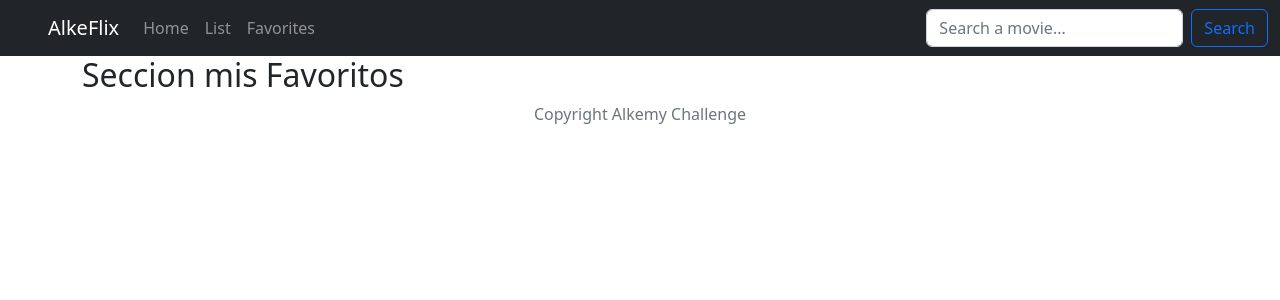
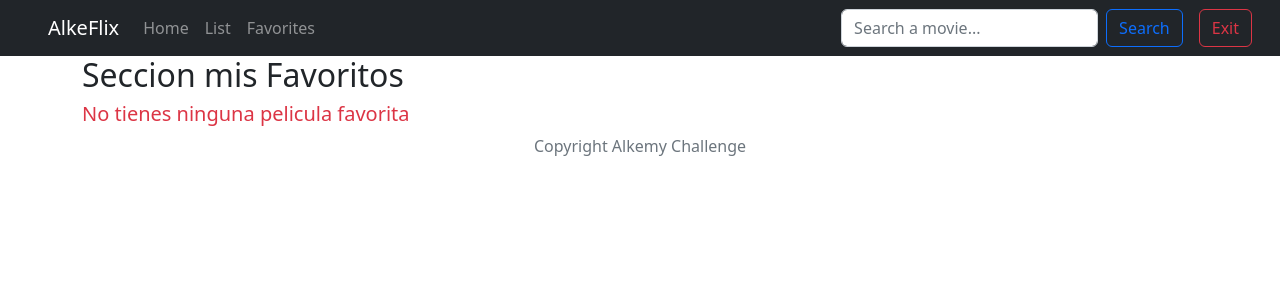
Before and after one commit to Maurici8leaga/Billboard-Cinema--Alkemy, a React (Create React App) app: page /favorites in a window 1280 px wide. Shown: the top 300 px of the page. Built offline with nearby package versions, Linux system fonts and the light colour scheme; sample sign-in values are in the browser's storage.

Commit message:
Feat: final touches on the Favorites.js component
In the component Favorites.js was implemented a token to protect the route and was implemented a conditional for favorites button on each movie. Also were a refactors to some components such as; App.js, Header.js, Results.js, and Searcher.js

```diff
--- a/src/App.js
+++ b/src/App.js
@@ -1,6 +1,7 @@
 import Login from './components/Login';
 import { Routes, Route } from 'react-router-dom';
 // Routes cambio por switch, que es el que permite cambiar de un componente a otro y Route identifica que componente cargar
+import { useState, useEffect } from 'react';
 import List from './components/List';
 import Header from './components/Header';
 import Footer from './components/Footer';
@@ -9,6 +10,21 @@ import Results from './components/Results';
 import Favorites from './components/Favorites';
 
 function App() {
+
+  const [favorites, setFavorites] = useState([]);
+
+  useEffect(() => {
+    // request the movies that are saved in localStorage
+    const favsInLocal = localStorage.getItem('favs');
+
+    if (favsInLocal !== null) {
+      const favsArray = JSON.parse(favsInLocal);
+      // act the state with the info of localStorage
+      setFavorites(favsArray);
+      console.log(favsArray)
+    }
+  }, [])
+
 
   const addOrRemoveFavs = e => {
 
@@ -46,6 +62,8 @@ function App() {
       // save the movie in fav
       tempMoviesInFavs.push(movieData);
       localStorage.setItem('favs', JSON.stringify(tempMoviesInFavs));
+      // refresh the state with new movie
+      setFavorites(tempMoviesInFavs);
       console.log('Movie saved in favs movies');
     } else {
       // remove the movie
@@ -53,20 +71,22 @@ function App() {
         return oneMovie.id !== movieData.id
       });
       localStorage.setItem('favs', JSON.stringify(moviesLeft));
+      // refresh the state without the movie
+      setFavorites(moviesLeft);
       console.log('Movie removed from favs movies');
     }
   }
 
   return (
     <>
-      <Header />
+      <Header favorites={favorites}/>
 
       <Routes>
         <Route path="/" element={<Login />} />
         <Route path="/list" element={<List props={true} addOrRemoveFavs={addOrRemoveFavs} />} />
         <Route path="/movieDetail" element={<MovieDetail />} />
-        <Route path="/results" element={<Results />} />
-        <Route path="/favorites" element={<Favorites/> } />
+        <Route path="/results" element={<Results props={true} addOrRemoveFavs={addOrRemoveFavs}/>} />
+        <Route path="/favorites" element={<Favorites props={true} addOrRemoveFavs={addOrRemoveFavs} favorites={favorites} />} />
       </Routes>
 
       <Footer />
--- a/src/components/Favorites.js
+++ b/src/components/Favorites.js
@@ -1,32 +1,36 @@
-import { useState, useEffect } from 'react';
+import { Navigate } from 'react-router-dom';
 
 
-const Favorites = () => {
+const Favorites = (props) => {
+    // dentro del objeto props se esta pasando como propiedad un el array "favsInLocal"
 
-    const [favsInLocal, setFavsInLocal] = useState([]);
-
-    useEffect(() => {
-        const favsInLocal = localStorage.getItem('favs');
-
-        if (favsInLocal !== null) {
-            const favsArray = JSON.parse(favsInLocal);
-            setFavsInLocal(favsArray);
-            console.log(favsArray)
-        }
-    }, [])
+    // protect the route
+    const token = sessionStorage.getItem('token');
 
     return (
+        <>
+            {!token && <Navigate to="/" />}
+
             <div className="container">
                 <h2>Seccion mis Favoritos</h2>
 
                 <div className="row">
-                {favsInLocal.map((movie, index) => {
-                    const { title, overview, imgURL } = movie;
+                    {!props.favorites.length &&
+                        <div>
+                            <h5 className="text-danger">No tienes ninguna pelicula favorita</h5>
+                        </div>
+                    }
+                    {props.favorites.map((movie, index) => {
+                        const { title, overview, imgURL, id } = movie;
 
                         return (
                             <div className="col-3" key={index}>
                                 <div className="card my-4">
                                     <img src={imgURL} className="card-img-top" alt="..." />
+                                    <button className="favorite-btn" onClick={props.addOrRemoveFavs} data-movie-id={id}>
+                                        {/* este prop "data-movie-id" esta para que pueda capturarse el id de cada movie que se le de como fav, debe escribirse SIEMPRE con "data-" y lo demas en minuscula */}
+                                        🖤
+                                    </button>
                                     <div className="card-body">
                                         <h5 className="card-title">{title.substring(0, 30)}...</h5>
                                         {/* aca el substring lo que hace es recortar el texto y resumirlo a la cantidad de palabras que se desee */}
@@ -41,6 +45,7 @@ const Favorites = () => {
 
 
             </div>
+        </>
     )
 }
 
--- a/src/components/Header.js
+++ b/src/components/Header.js
@@ -1,7 +1,19 @@
 import { Link } from 'react-router-dom';
+import { useNavigate } from 'react-router-dom';
 import Searcher from './Searcher';
 
-function Header() {
+function Header(favsInLocal) {
+
+    // protect the route
+    const token = sessionStorage.getItem('token');
+
+    const navigate = useNavigate();
+
+    const Logout = () => {
+        sessionStorage.clear();
+        navigate("/");
+    }
+
     return (
         <header>
             <nav className="navbar navbar-expand-sm bg-dark ">
@@ -15,9 +27,25 @@ function Header() {
                             <Link to="/" className="nav-link active text-white-50">Home </Link>
                             <Link to="/list" className="nav-link active text-white-50">List </Link>
                             <Link to="/favorites" className="nav-link active text-white-50">Favorites </Link>
+                            {token && favsInLocal.favorites.length > 0 ? (
+                                <li className="nav-item d-flex align-items-center">
+                                    <span className="text-success">
+                                        {favsInLocal.favorites.length}
+                                    </span>
+                                </li>
+
+                            ) : (<> </>)}
                         </div >
                     </div>
-                    <Searcher/>
+
+                    <Searcher />
+
+                    {/* setting logout button for only user registered */}
+                    {token && (<>
+                        <button className="btn btn-outline-danger mx-3" onClick={() => Logout()}>
+                            Exit
+                        </button>
+                    </>)}
                 </div>
             </nav>
         </header>
--- a/src/components/List.js
+++ b/src/components/List.js
@@ -6,6 +6,7 @@ import swAlert from '@sweetalert/with-react';
 
 
 function List(props) {
+  // dentro de props esta pasandose la funcion "addOrRemoveFavs" como propiedad del objeto props
 
   // usamos el token en este component para proteger las rutas
   const token = sessionStorage.getItem('token');
--- a/src/components/Results.js
+++ b/src/components/Results.js
@@ -4,7 +4,7 @@ import { Link, useSearchParams } from 'react-router-dom';
 import swAlert from '@sweetalert/with-react';
 
 
-const Results = () => {
+const Results = (props) => {
 
     let [searchParams] = useSearchParams();
     // usamos en este component useSearchParams porque con URLSearchParams(window.location.search); pero este hace lo mismo que el anterior metodo
@@ -15,8 +15,6 @@ const Results = () => {
 
 
     useEffect(() => {
-
-
         const endPoint = `https://api.themoviedb.org/3/search/movie?api_key=e89813675e342efb3edc61f9269a4f1a&language=en-US&query=${keyword}`;
 
         // endpoint para hacer el request al API del get de las movies search
@@ -36,7 +34,6 @@ const Results = () => {
             .catch(error => {
                 console.warn(error);
             })
-
     }, [keyword])
 
     return (
@@ -55,6 +52,10 @@ const Results = () => {
                             <div className="col-3" key={index}>
                                 <div className="card my-4">
                                     <img src={`https://image.tmdb.org/t/p/w500${poster_path}`} className="card-img-top" alt="..." />
+                                    <button className="favorite-btn" onClick={props.addOrRemoveFavs} data-movie-id={id}>
+                                        {/* este prop "data-movie-id" esta para que pueda capturarse el id de cada movie que se le de como fav, debe escribirse SIEMPRE con "data-" y lo demas en minuscula */}
+                                        🖤
+                                    </button>
                                     <div className="card-body">
                                         <h5 className="card-title">{title.substring(0, 30)}...</h5>
                                         {/* aca el substring lo que hace es recortar el texto y resumirlo a la cantidad de palabras que se desee */}
--- a/src/components/Searcher.js
+++ b/src/components/Searcher.js
@@ -5,6 +5,10 @@ import { useNavigate } from 'react-router-dom';
 
 
 const Searcher = () => {
+
+    // protect search for registered users only
+    const token = sessionStorage.getItem('token');
+
 
     const navigate = useNavigate();
 
@@ -27,7 +31,7 @@ const Searcher = () => {
                 icon: "warning"
             })
         }
-        else{
+        else {
             e.currentTarget.keyword.value = '';
             navigate(`/results?keyword=${keyword}`);
         }
@@ -37,7 +41,12 @@ const Searcher = () => {
         <>
             <form className="d-flex" onSubmit={submitHandler}>
                 <input className="form-control me-2" type="text" name="keyword" placeholder="Search a movie..." />
-                <button className="btn btn-outline-primary" type="submit">Search</button>
+                {/* protect search for registered users only */}
+                {!token ? (<>
+                    <button className="btn btn-outline-primary" type="submit" disabled>Search</button>
+                </>) : (
+                    <button className="btn btn-outline-primary" type="submit">Search</button>
+                )}
             </form>
         </>
     )
```
Lines whose indentation alone changed are shown as unchanged.
